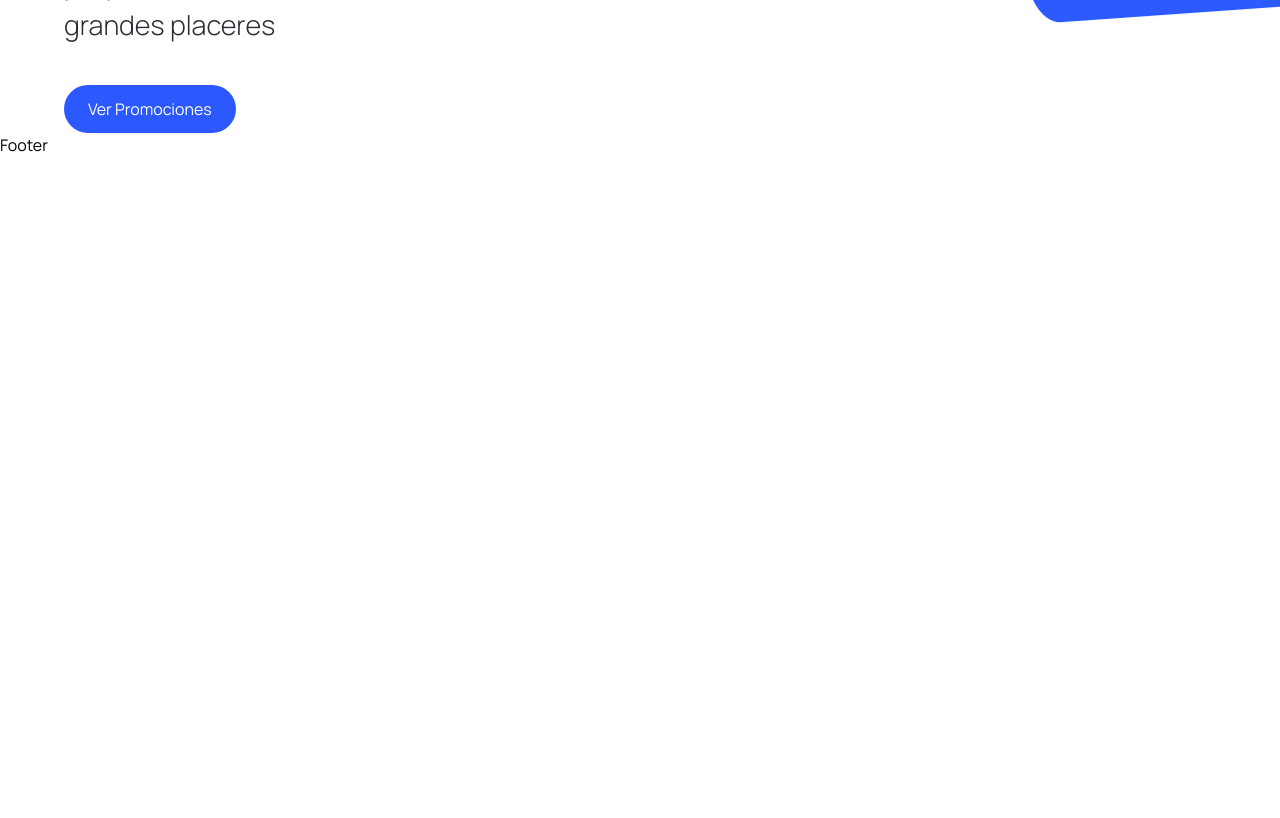
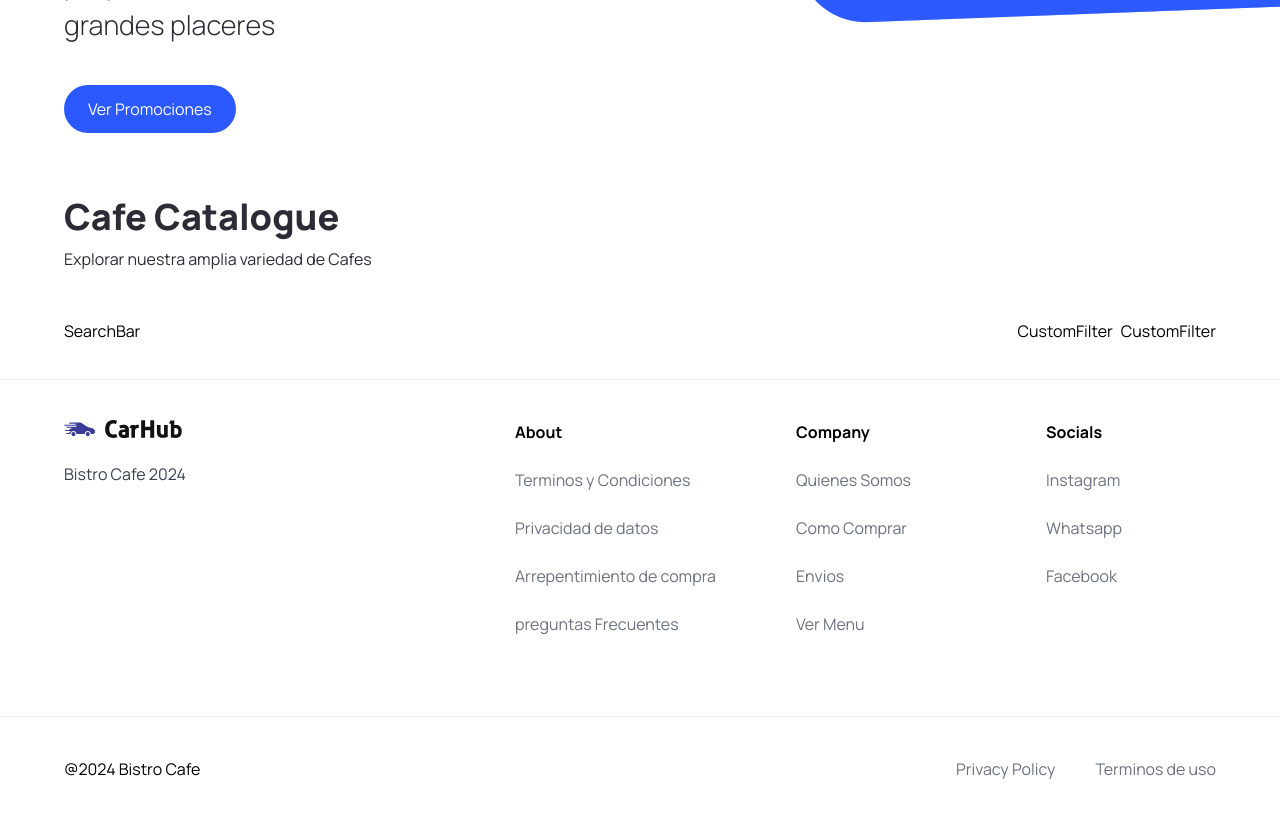
Before and after one commit to Nicoogf/CoffeShop, a Next.js app: page / in a window 1280 px wide. Shown: the part 680-1498 px from the top of the page. Before the commit the page ends 837 px from the top, so only its background shows below. Built offline with nearby package versions, Linux system fonts and the light colour scheme.

Commit message:
Search Bar

```diff
--- a/app/page.tsx
+++ b/app/page.tsx
@@ -1,10 +1,27 @@
-import Image from "next/image";
 import { Hero } from "@/components";
+import CustomFilter from "@/components/CustomFilter";
+import SearchBar from "@/components/SearchBar";
 
 export default function Home() {
   return (
     <main className="overflow-hidden">
-     <Hero />
+      <Hero />
+      <div className="mt-12 padding-x padding-y max-width" id="discover">
+        <div className="home__text-container">
+          <h1 className="text-4xl font-extrabold"> Cafe Catalogue</h1>
+          <p> Explorar nuestra amplia variedad de Cafes</p>
+        </div>
+
+        <div className="home__filters">
+          <SearchBar />
+          <div className="home__filter-container">
+            <CustomFilter title="fuel" />
+            <CustomFilter title="year" />
+          </div>
+
+        </div>
+
+      </div>
     </main>
   );
 }
--- /dev/null
+++ b/components/CustomFilter.tsx
@@ -0,0 +1,9 @@
+import React from 'react'
+
+const CustomFilter = () => {
+    return (
+        <div>CustomFilter</div>
+    )
+}
+
+export default CustomFilter
--- a/components/Footer.tsx
+++ b/components/Footer.tsx
@@ -1,9 +1,53 @@
 import React from 'react'
+import Image from "next/image";
+import Link from "next/link"
+
+import { footerLinks } from "@/constants"
+
 
 const Footer = () => {
     return (
-        <div>Footer</div>
+        <footer className='flex flex-col text-black mt-5 border-t border-gray-100'>
+            <div className='flex max-md:flex-col flex-wrap justify-between gap-5 sm:px-16 px-6 py-10'>
+                <div className='flex flex-col justify-start items-start gap-6'>
+                    {/* Corregir Logo*/}
+                    <Image src="/logo.svg" alt="logo" width={118} height={18} className='object-contain' />
+                    <p className='text-base text-gray-700'>
+                        Bistro Cafe 2024
+                    </p>
+                </div>
+
+                <div className='footer__links'>
+                    {footerLinks.map((link) => (
+                        <div key={link.title}
+                            className='footer__link'>
+                            <h3 className='font-bold'> {link.title} </h3>
+                            {link.links.map((item) => (
+                                <Link key={item.title}
+                                    href={item.url}
+                                    className='text-gray-500'>
+                                    {item.title}
+                                </Link>
+                            ))}
+                        </div>
+                    ))}
+                </div>
+                </div>
+
+                <div className='flex justify-between items-center flex-wrap mt-10 border-t border-gray-100 sm:px-16 px-6 py-10'>
+                    <p> @2024 Bistro Cafe </p>
+                    <div className='footer__copyrights-link'>
+                        <Link href="/" className='text-gray-500'>
+                            Privacy Policy
+                        </Link>
+                        <Link href="/" className='text-gray-500'>
+                            Terminos de uso
+                        </Link>
+                    </div>
+                </div>
+
+        </footer>
     )
 }
 
-export default Footer
+export default Footer ;
--- a/components/Hero.tsx
+++ b/components/Hero.tsx
@@ -28,11 +28,10 @@ const Hero = () => {
 
             <div className='hero__image-container'>
                 <div className='hero__image'>
-
                     {/* Corregir Imagen */}
                     <Image src="/hero.png" alt="background" fill className='object-contain' />
-                    <div className='hero__image-overlay'></div>
                 </div>
+                <div className='hero__image-overlay'></div>
             </div>
         </div>
     )
--- /dev/null
+++ b/components/SearchBar.tsx
@@ -0,0 +1,9 @@
+import React from 'react'
+
+const SearchBar = () => {
+  return (
+    <div>SearchBar</div>
+  )
+}
+
+export default SearchBar
--- a/components/index.ts
+++ b/components/index.ts
@@ -1,11 +1,15 @@
 import Hero from "./Hero";
 import CustomButtom from "./CustomButtom";
 import Navbar from "./Navbar";
+import SearchBar from "./SearchBar";
+import CustomFilter from "./CustomFilter";
 import Footer from "./Footer";
 
 export {
     Hero,
     CustomButtom,
     Navbar,
+    SearchBar,
+    CustomFilter,
     Footer
 }
--- /dev/null
+++ b/constants/index.ts
@@ -0,0 +1,69 @@
+export const manufacturers = [
+    "Init Zen",
+    "Indo Deli",
+    "Cafe Martinez",
+    "Main Fusion",
+    "La Sala",
+    "Aleluya",
+    "Tregar",
+    "Ancestral",
+    "Silk",
+    "Otro"
+  ];
+
+  export const yearsOfProduction = [
+    { title: "Year", value: "" },
+    { title: "Molinos Saborizados", value: "Molinos Saborizados" },
+    { title: "Salsa Saborizada", value: "Salsa Saborizada" },
+    { title: "Bebidas Alcoholicas", value: "Bebidas Alcoholicas" },
+    { title: "Miel", value: "Miel" },
+    { title: "Mermeladas", value: "Mermeladas" },
+    { title: "Leche", value: "Leche" },
+    { title: "Azucar y Edulcorante", value: "Azucar y Edulcorante" },
+    { title: "Sin TACC", value: "Sin TACC" },
+    { title: "Nutella", value: "Nutella" },
+  ];
+
+  export const fuels = [
+    {
+      title: "Fuel",
+      value: "",
+    },
+    {
+      title: "Gas",
+      value: "Gas",
+    },
+    {
+      title: "Electricity",
+      value: "Electricity",
+    },
+  ];
+
+  export const footerLinks = [
+    {
+      title: "About",
+      links: [
+        { title: "Terminos y Condiciones", url: "/" },
+        { title: "Privacidad de datos", url: "/" },
+        { title: "Arrepentimiento de compra", url: "/" },
+        { title: "preguntas Frecuentes", url: "/" },
+      ],
+    },
+    {
+      title: "Company",
+      links: [
+        { title: "Quienes Somos", url: "/" },
+        { title: "Como Comprar", url: "/" },
+        { title: "Envios", url: "/" },
+        { title: "Ver Menu", url: "/" },
+      ],
+    },
+    {
+      title: "Socials",
+      links: [
+        { title: "Instagram", url: "/" },
+        { title: "Whatsapp", url: "/" },
+        { title: "Facebook", url: "/" },
+      ],
+    },
+  ];
```
Also changed, not shown: components/Customdos.jsx (added).
